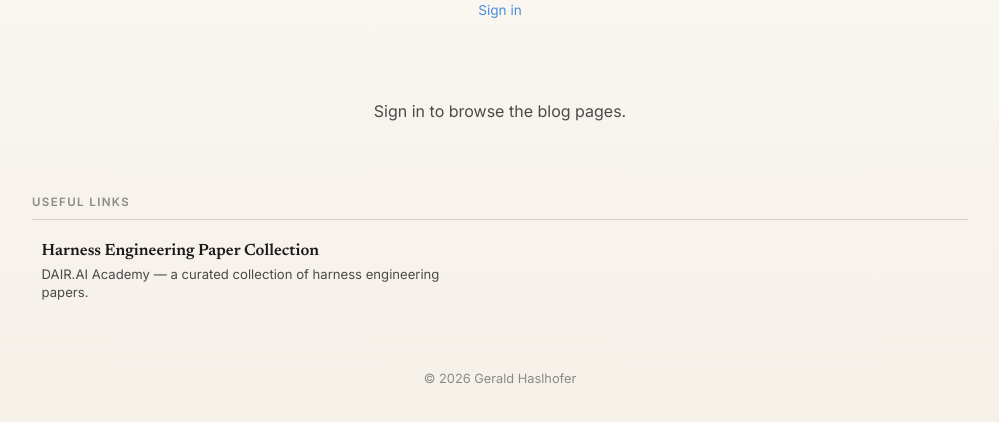
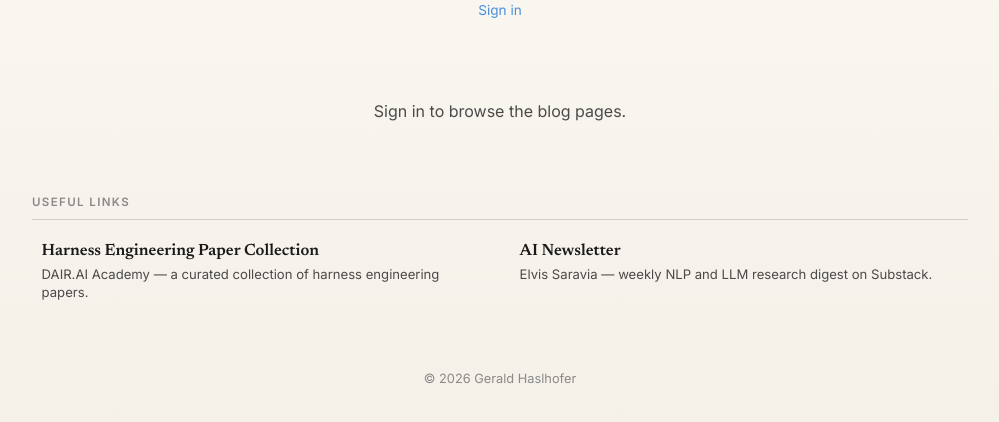
Before and after one commit to haslhofer/blog2026, a Flask app: page / in a window 1280 px wide. Shown: the part 378-800 px from the top of the page, without its empty margins (140-1139 px from the left). Run offline with Flask 3, Linux system fonts and the light colour scheme.

Commit message:
Add AI Newsletter to Useful Links
Adds Elvis Saravia's AI Newsletter (Substack) as a second public link
in the homepage Useful Links section.

Co-authored-by: Copilot App <223556219+Copilot@users.noreply.github.com>

```diff
--- a/templates/index.html
+++ b/templates/index.html
@@ -369,6 +369,13 @@
                     </span>
                     <span class="entry-arrow">↗</span>
                 </a>
+                <a href="https://nlp.elvissaravia.com/" class="entry" target="_blank" rel="noopener noreferrer">
+                    <span class="entry-main">
+                        <span class="entry-title">AI Newsletter</span>
+                        <span class="entry-desc">Elvis Saravia — weekly NLP and LLM research digest on Substack.</span>
+                    </span>
+                    <span class="entry-arrow">↗</span>
+                </a>
             </div>
         </section>
 
```
